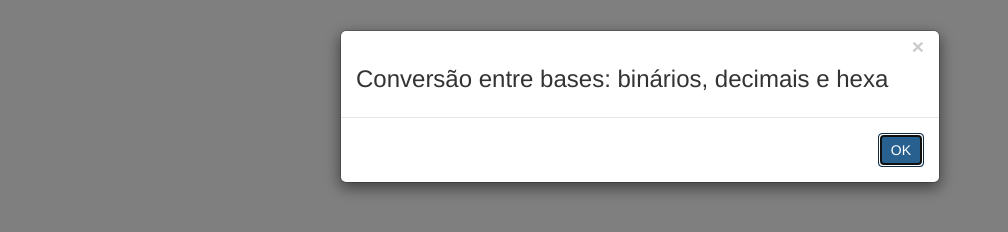
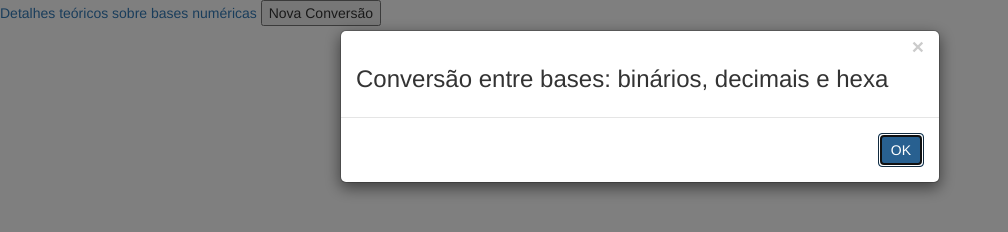
Before and after one commit to ribafs/convert, a plain HTML site: page index.html in a window 1280 px wide. Shown: the whole page, without its empty margins (0-1008 px from the left). Drawn offline with Linux system fonts and the light colour scheme.

Commit message:
Update index.html

```diff
--- a/index.html
+++ b/index.html
@@ -76,3 +76,10 @@ bootbox.alert("<h3>Conversão entre bases: binários, decimais e hexa</h3>", fun
 
 // http://bootboxjs.com/examples.html
 </script>
+
+<a href="https://github.com/ribafs/convert/">Detalhes teóricos sobre bases numéricas</a>
+
+<input type="button" value="Nova Conversão" onClick="window.location.reload()">
+
+</body>
+</html>
```
